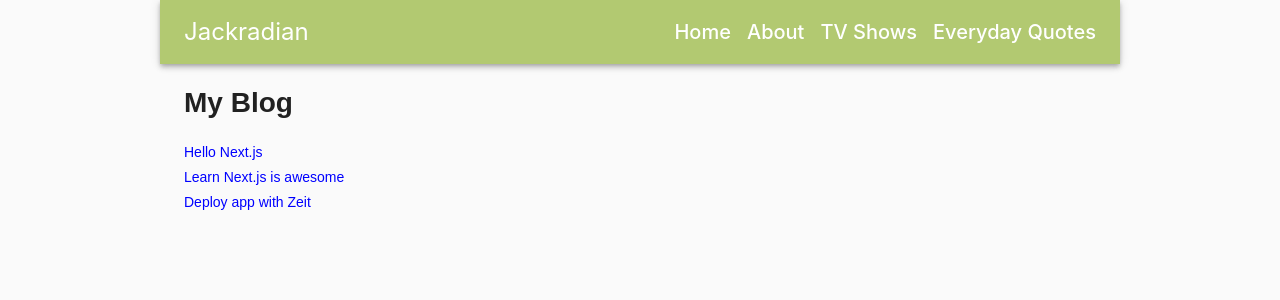
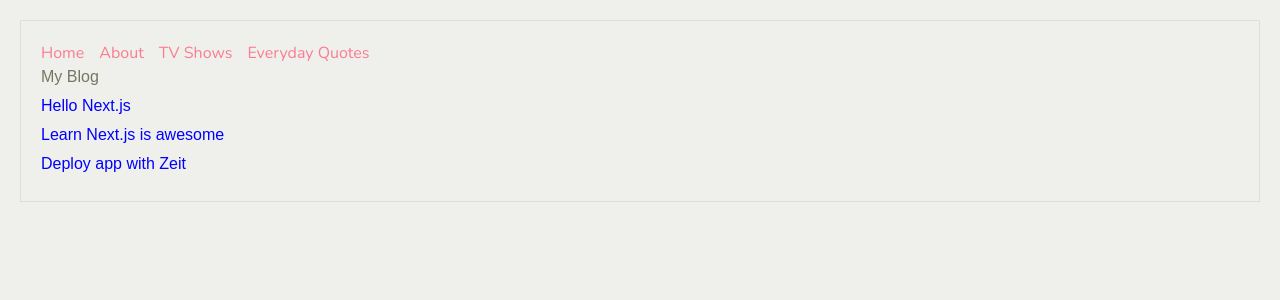
Before and after one commit to jackradian/nextjs-tut, a Next.js app: page / in a window 1280 px wide. Shown: the top 300 px of the page. Built offline with nearby package versions, Linux system fonts and the light colour scheme.

Commit message:
Remove material-ui, add bulma

```diff
--- a/components/Header.js
+++ b/components/Header.js
@@ -1,58 +1,24 @@
 import Link from "next/link";
-import AppBar from "@material-ui/core/AppBar";
-import Toolbar from "@material-ui/core/Toolbar";
-import Typography from "@material-ui/core/Typography";
-import IconButton from "@material-ui/core/IconButton";
-import MenuIcon from "@material-ui/icons/Menu";
-import { makeStyles } from "@material-ui/core/styles";
 
-const useStyles = makeStyles(theme => ({
-  root: {
-    flexGrow: 1
-  },
-  menuButton: {
-    marginRight: theme.spacing(2)
-  },
-  title: {
-    flexGrow: 1
-  },
-  navigation: {
-    "& > * + *": {
-      marginLeft: theme.spacing(2)
-    },
-    "& a": {
-      textDecoration: "none",
-      color: "#fff"
-    }
-  }
-}));
+const linkStyle = {
+  marginRight: 15
+};
 
-export default function Header() {
-  const classes = useStyles();
-
-  return (
-    <div className={classes.root}>
-      <AppBar position="static">
-        <Toolbar>
-          <Typography variant="h5" className={classes.title}>
-            Jackradian
-          </Typography>
-          <Typography variant="h6" className={classes.navigation}>
+const Header = () => (
+  <div>
     <Link href="/">
-              <a>Home</a>
+      <a style={linkStyle}>Home</a>
     </Link>
     <Link href="/about">
-              <a>About</a>
+      <a style={linkStyle}>About</a>
     </Link>
     <Link href="/tv-shows">
-              <a>TV Shows</a>
+      <a style={linkStyle}>TV Shows</a>
     </Link>
     <Link href="/everyday-quotes">
-              <a>Everyday Quotes</a>
+      <a style={linkStyle}>Everyday Quotes</a>
     </Link>
-          </Typography>
-        </Toolbar>
-      </AppBar>
   </div>
 );
-}
+
+export default Header;
--- a/components/MyLayout.js
+++ b/components/MyLayout.js
@@ -1,11 +1,16 @@
 import Header from "./Header";
-import Container from "@material-ui/core/Container";
+
+const layoutStyle = {
+  margin: 20,
+  padding: 20,
+  border: "1px solid #DDD"
+};
 
 const Layout = props => (
-  <Container maxWidth="md" disableGutters={true}>
+  <div style={layoutStyle}>
     <Header />
-    <Container maxWidth="md">{props.children}</Container>
-  </Container>
+    {props.children}
+  </div>
 );
 
 export default Layout;
--- a/next.config.js
+++ b/next.config.js
@@ -9,9 +9,10 @@ require("dotenv").config();
 //     DB_NAME: process.env.DB_NAME
 //   }
 // });
-module.exports = {
+const withSass = require("@zeit/next-sass");
+module.exports = withSass({
   env: {
     MONGODB_URI: process.env.MONGODB_URI,
     DB_NAME: process.env.DB_NAME
   }
-};
+});
--- a/package.json
+++ b/package.json
@@ -8,15 +8,15 @@
     "start": "next start -p 8000"
   },
   "dependencies": {
-    "@material-ui/core": "4.9.2",
-    "@material-ui/icons": "4.9.1",
     "@next/bundle-analyzer": "^9.2.1",
-    "babel-plugin-styled-components": "1.10.7",
+    "@zeit/next-sass": "1.0.1",
+    "bulma": "0.8.0",
     "dotenv": "8.2.0",
     "isomorphic-unfetch": "3.0.0",
     "mongodb": "3.5.2",
     "next": "9.2.1",
     "next-connect": "0.6.0",
+    "node-sass": "4.13.1",
     "react": "16.12.0",
     "react-dom": "16.12.0",
     "react-markdown": "4.3.1",
--- a/pages/_app.js
+++ b/pages/_app.js
@@ -1,34 +1,27 @@
-import React from 'react';
-import App from 'next/app';
-import Head from 'next/head';
-import { ThemeProvider } from '@material-ui/core/styles';
-import CssBaseline from '@material-ui/core/CssBaseline';
-import theme from '../src/theme';
+import React from "react";
+import App, { Container } from "next/app";
+import s from "../styles/styles.scss";
 
 export default class MyApp extends App {
-  componentDidMount() {
-    // Remove the server-side injected CSS.
-    const jssStyles = document.querySelector('#jss-server-side');
-    if (jssStyles) {
-      jssStyles.parentElement.removeChild(jssStyles);
+  static async getInitialProps({ Component, router, ctx }) {
+    let pageProps = {};
+
+    if (Component.getInitialProps) {
+      pageProps = await Component.getInitialProps(ctx);
     }
+
+    return { pageProps };
   }
 
   render() {
     const { Component, pageProps } = this.props;
 
     return (
-      <React.Fragment>
-        <Head>
-          <title>My page</title>
-          <meta name="viewport" content="minimum-scale=1, initial-scale=1, width=device-width" />
-        </Head>
-        <ThemeProvider theme={theme}>
-          {/* CssBaseline kickstart an elegant, consistent, and simple baseline to build upon. */}
-          <CssBaseline />
+      <Container>
+        <div className={s.Layout}>
           <Component {...pageProps} />
-        </ThemeProvider>
-      </React.Fragment>
+        </div>
+      </Container>
     );
   }
 }
--- a/pages/_document.js
+++ /dev/null
@@ -1,66 +0,0 @@
-import React from 'react';
-import Document, { Head, Main, NextScript } from 'next/document';
-import { ServerStyleSheets } from '@material-ui/core/styles';
-import theme from '../src/theme';
-
-export default class MyDocument extends Document {
-  render() {
-    return (
-      <html lang="en">
-        <Head>
-          {/* PWA primary color */}
-          <meta name="theme-color" content={theme.palette.primary.main} />
-          <link
-            rel="stylesheet"
-            href="https://fonts.googleapis.com/css?family=Roboto:300,400,500,700&display=swap"
-          />
-        </Head>
-        <body>
-          <Main />
-          <NextScript />
-        </body>
-      </html>
-    );
-  }
-}
-
-MyDocument.getInitialProps = async ctx => {
-  // Resolution order
-  //
-  // On the server:
-  // 1. app.getInitialProps
-  // 2. page.getInitialProps
-  // 3. document.getInitialProps
-  // 4. app.render
-  // 5. page.render
-  // 6. document.render
-  //
-  // On the server with error:
-  // 1. document.getInitialProps
-  // 2. app.render
-  // 3. page.render
-  // 4. document.render
-  //
-  // On the client
-  // 1. app.getInitialProps
-  // 2. page.getInitialProps
-  // 3. app.render
-  // 4. page.render
-
-  // Render app and page and get the context of the page with collected side effects.
-  const sheets = new ServerStyleSheets();
-  const originalRenderPage = ctx.renderPage;
-
-  ctx.renderPage = () =>
-    originalRenderPage({
-      enhanceApp: App => props => sheets.collect(<App {...props} />),
-    });
-
-  const initialProps = await Document.getInitialProps(ctx);
-
-  return {
-    ...initialProps,
-    // Styles fragment is rendered after the app and page rendering finish.
-    styles: [...React.Children.toArray(initialProps.styles), sheets.getStyleElement()],
-  };
-};
--- /dev/null
+++ b/styles/styles.scss
@@ -0,0 +1,37 @@
+@charset "utf-8";
+
+// Import a Google Font
+@import url("https://fonts.googleapis.com/css?family=Nunito:400,700");
+
+// Set your brand colors
+$purple: #8a4d76;
+$pink: #fa7c91;
+$brown: #757763;
+$beige-light: #d0d1cd;
+$beige-lighter: #eff0eb;
+
+// Update Bulma's global variables
+$family-sans-serif: "Nunito", sans-serif;
+$grey-dark: $brown;
+$grey-light: $beige-light;
+$primary: $purple;
+$link: $pink;
+$widescreen-enabled: false;
+$fullhd-enabled: false;
+
+// Update some of Bulma's component variables
+$body-background-color: $beige-lighter;
+$control-border-width: 2px;
+$input-border-color: transparent;
+$input-shadow: none;
+
+// Import only what you need from Bulma
+@import "../node_modules/bulma/sass/utilities/_all.sass";
+@import "../node_modules/bulma/sass/base/_all.sass";
+@import "../node_modules/bulma/sass/elements/button.sass";
+@import "../node_modules/bulma/sass/elements/container.sass";
+@import "../node_modules/bulma/sass/elements/title.sass";
+@import "../node_modules/bulma/sass/form/_all.sass";
+@import "../node_modules/bulma/sass/components/navbar.sass";
+@import "../node_modules/bulma/sass/layout/hero.sass";
+@import "../node_modules/bulma/sass/layout/section.sass";
```
Also changed, not shown: .babelrc, 1 other file (tests, documents, lock files or other folders). Lines whose indentation alone changed are shown as unchanged.
